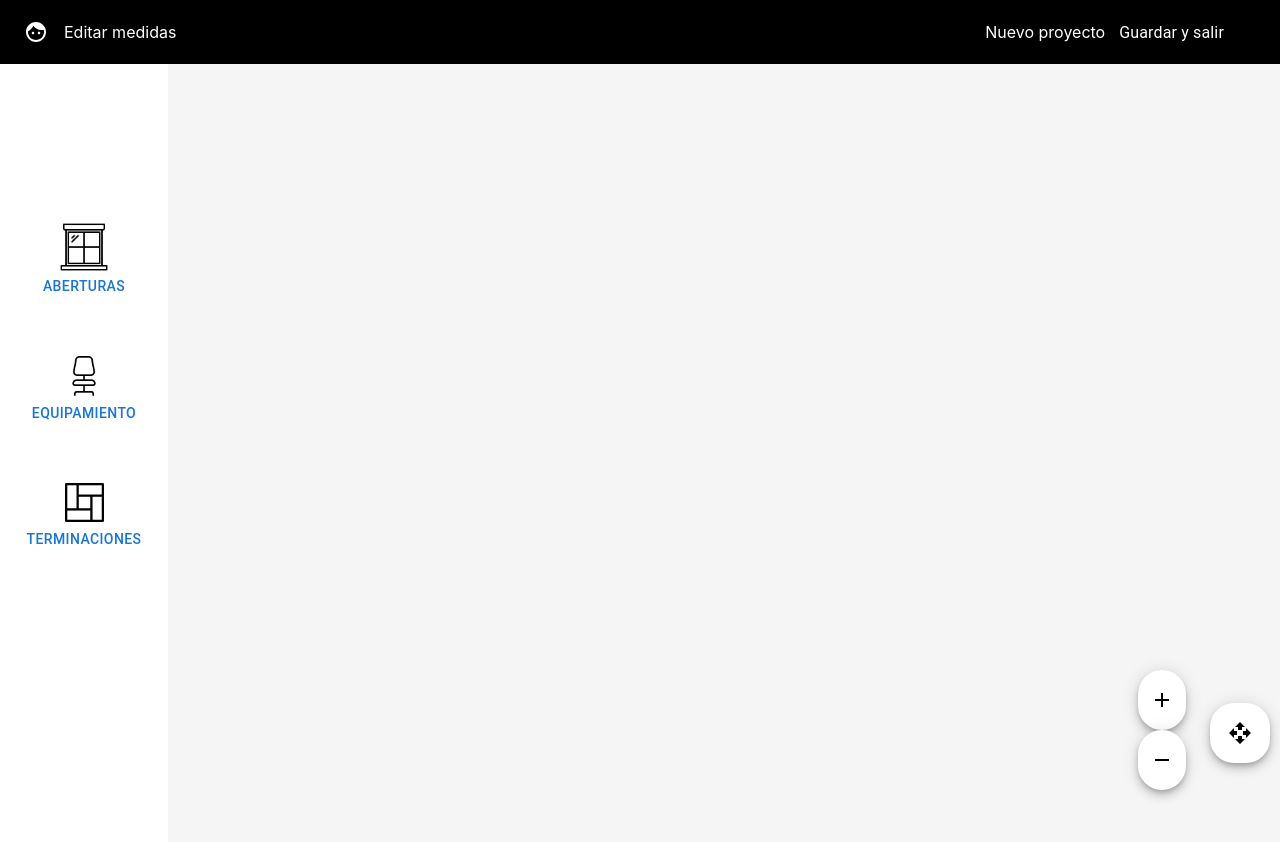
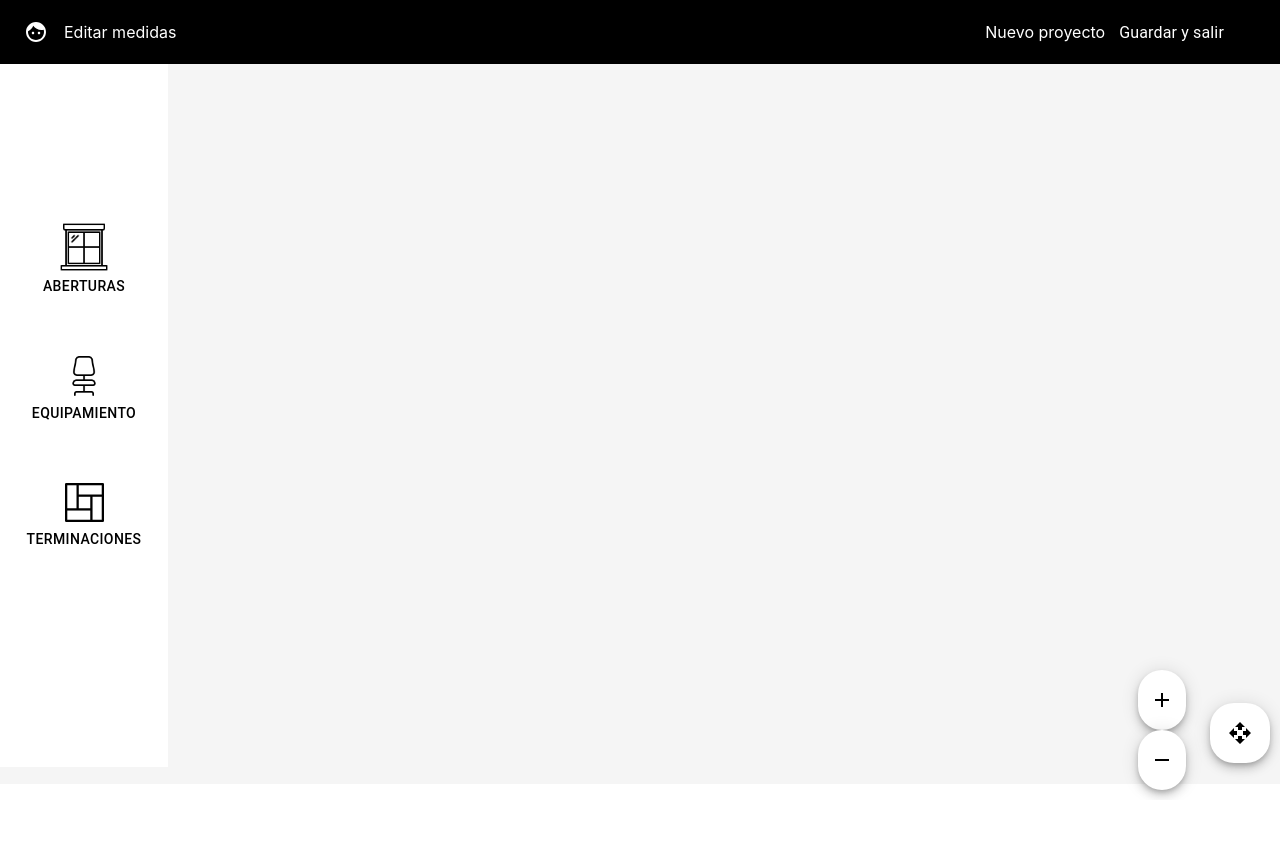
Before and after one commit to mateogioia/reactchallenge, a React (Create React App) app in the folder reactchallenge/: page / in a window 1280 px wide. Shown: the top 842 px of the page. After the commit the page ends 800 px from the top, so only its background shows below. Built offline with nearby package versions, Linux system fonts and the light colour scheme.

Commit message:
Final product

```diff
--- a/reactchallenge/src/App.js
+++ b/reactchallenge/src/App.js
@@ -4,7 +4,7 @@ import Home from "./pages/Home";
 
 function App() {
   return (
-    <div style={{ height: "100vh" }}>
+    <div style={{ height: "90vh" }}>
       <Navbar />
       <Home />
     </div>
--- a/reactchallenge/src/components/Item.js
+++ b/reactchallenge/src/components/Item.js
@@ -1,6 +1,6 @@
 function Item(props) {
   return (
-    <div>
+    <div key={props.name}>
       <img height={100} width={100} src={props.img} />
       <p>{props.name}</p>
     </div>
--- a/reactchallenge/src/components/Sidenav.js
+++ b/reactchallenge/src/components/Sidenav.js
@@ -1,7 +1,6 @@
 import { Button, Stack, Drawer } from "@mui/material";
 import { useState } from "react";
 import DrawerDetail from "./DrawerDetail";
-import classes from './Sidenav.module.css';
 
 function Sidenav(props) {
   const [isDrawerOpen, setIsDrawerOpen] = useState(false);
@@ -97,7 +96,11 @@ function Sidenav(props) {
       </Drawer>
       <Stack spacing={5}>
         <Button
-          className={classes.options}
+          style={{
+            display: "flex",
+            flexDirection: "column",
+            color: "#000000",
+          }}
           variant="text"
           onClick={handleAperturesClick}
         >
@@ -105,7 +108,11 @@ function Sidenav(props) {
           Aberturas
         </Button>
         <Button
-          className={classes.options}
+          style={{
+            display: "flex",
+            flexDirection: "column",
+            color: "#000000",
+          }}
           variant="text"
           onClick={handleEquipmentClick}
         >
@@ -113,7 +120,11 @@ function Sidenav(props) {
           Equipamiento
         </Button>
         <Button
-          className={classes.options}
+          style={{
+            display: "flex",
+            flexDirection: "column",
+            color: "#000000",
+          }}
           variant="text"
           onClick={handleCompletionClick}
         >
--- a/reactchallenge/src/components/Sidenav.module.css
+++ /dev/null
@@ -1,5 +0,0 @@
-.options {
-    display: flex;
-    flex-direction: column;
-    color: #000000
-}
--- a/reactchallenge/src/pages/Home.js
+++ b/reactchallenge/src/pages/Home.js
@@ -41,7 +41,7 @@ function Home() {
       <div className={classes.sidenav}>
         <Sidenav setHideButtons={setHideButtons} />
       </div>
-      <div style={{ backgroundColor: "#F5F5F5", height: "100%" }}>
+      <div className={classes.home}>
         {showButtons}
         <div className={classes.fabStack}>
           <Stack spacing={0} paddingRight={3}>
--- a/reactchallenge/src/pages/Home.module.css
+++ b/reactchallenge/src/pages/Home.module.css
@@ -1,10 +1,15 @@
 .sidenav {
   float: left;
   width: 10%;
-  height: 100%;
+  height: 74%;
   background-color: #ffffff;
   padding: 20px;
   padding-top: 150px;
+}
+
+.home {
+  background-color: #F5F5F5;
+  height: 100%
 }
 
 .fabStack {
```
